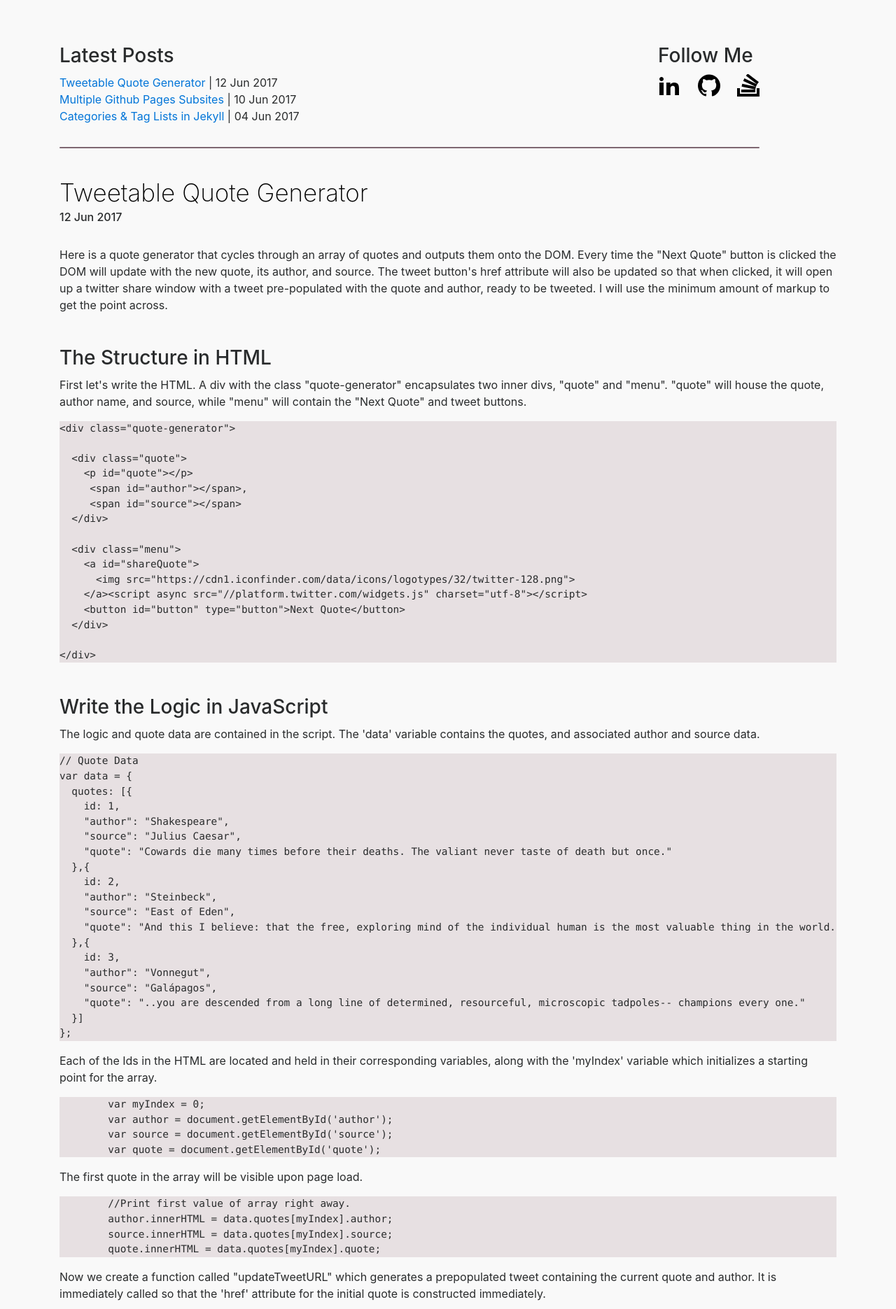
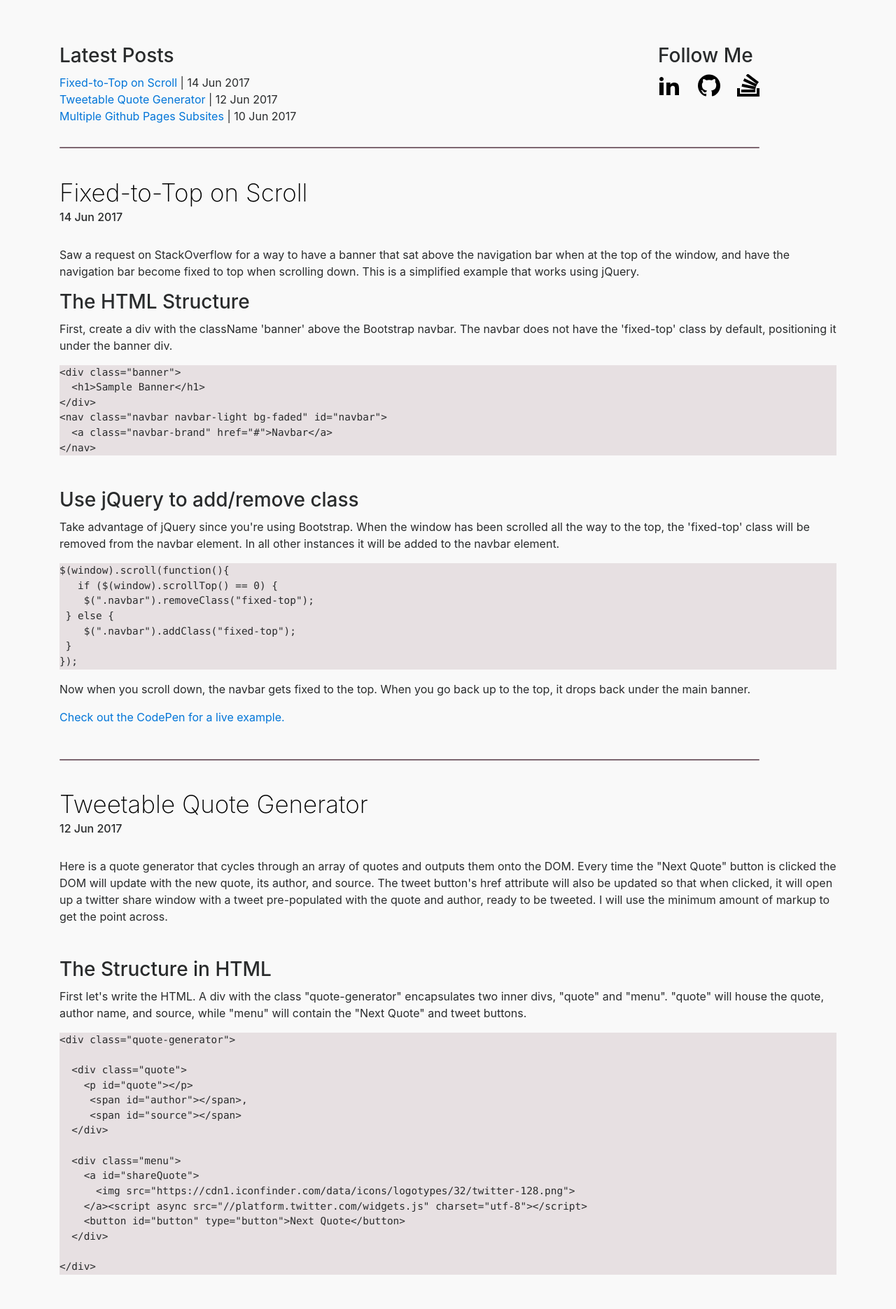
Before and after one commit to lookininward/lookininward.github.io--archive, a Jekyll site: the page built from index.md, in a window 1280 px wide. Shown: the part 438-2309 px from the top of the page at 70% size. Built offline with Jekyll 4.4.1, drawn with Linux system fonts in a browser that asks for light colours; nearby versions of some CDN libraries; some of the changed text lies outside the part shown.

Commit message:
added post, minor style changes

```diff
--- a/_includes/footer.html
+++ b/_includes/footer.html
@@ -15,7 +15,6 @@
 
   ga('create', 'UA-100985057-1', 'auto');
   ga('send', 'pageview');
-
 </script>
 </body>
 </html>
--- /dev/null
+++ b/_posts/2017-06-14-fixed-to-top-scroll.md
@@ -0,0 +1,43 @@
+---
+layout: post
+title: Fixed-to-Top on Scroll
+description: Using jQuery to get navigation bar to fix itself to the top of the window when scrolling.
+categories: javascript, jQuery
+tags: [javascript, jQuery]
+---
+<section>
+<p>Saw a request on StackOverflow for a way to have a banner that sat above the navigation bar when at the top of the window, and have the navigation bar become fixed to top when scrolling down. This is a simplified example that works using jQuery.</p>
+
+<h3>The HTML Structure</h3>
+<p>First, create a div with the className 'banner' above the Bootstrap navbar. The navbar does not have the 'fixed-top' class by default, positioning it under the banner div.</p>
+
+{% highlight html %}
+{% raw %}
+<div class="banner">
+  <h1>Sample Banner</h1>
+</div>
+<nav class="navbar navbar-light bg-faded" id="navbar">
+  <a class="navbar-brand" href="#">Navbar</a>
+</nav>
+{% endraw %}{% endhighlight %}
+
+</section>
+<section>
+<h3>Use jQuery to add/remove class</h3>
+<p>Take advantage of jQuery since you're using Bootstrap. When the window has been scrolled all the way to the top, the 'fixed-top' class will be removed from the navbar element. In all other instances it will be added to the navbar element.</p>
+
+{% highlight jQuery %}
+{% raw %}
+$(window).scroll(function(){
+   if ($(window).scrollTop() == 0) {
+    $(".navbar").removeClass("fixed-top");
+ } else {
+    $(".navbar").addClass("fixed-top");
+ }
+});
+{% endraw %}{% endhighlight %}
+
+<p>Now when you scroll down, the navbar gets fixed to the top. When you go back up to the top, it drops back under the main banner.</p>
+
+<a href="https://codepen.io/lookininward/pen/RgRmWj" target="_blank">Check out the CodePen for a live example.</a>
+</section>
--- a/scss/michael.css
+++ b/scss/michael.css
@@ -46,7 +46,8 @@
   background-repeat: no-repeat;
   background-size: cover;
   filter: grayscale(0.3);
-  filter: contrast(1); }
+  filter: contrast(1);
+  text-align: center; }
   .jumbotron h1 {
     font-family: 'Permanent Marker', cursive;
     font-size: 4em;
@@ -62,16 +63,21 @@
       .jumbotron h1 {
         font-size: 6em;
         line-height: 96px; } }
+    @media screen and (min-width: 992px) {
+      .jumbotron h1 {
+        text-align: left; } }
     @media screen and (min-width: 1200px) {
       .jumbotron h1 {
-        font-size: 7em;
-        text-align: left; } }
+        font-size: 7em; } }
   @media screen and (max-width: 576px) {
     .jumbotron {
       padding: 3em 1em 1em 1em !important; } }
   @media screen and (min-width: 768px) {
     .jumbotron {
       margin-bottom: 4em; } }
+  @media screen and (min-width: 992px) {
+    .jumbotron {
+      text-align: left; } }
 
 .jumbo-home {
   margin-bottom: 4em;
```
Also changed, not shown: scss/custom/_jumbotron.scss (+10 -1 lines), 1 other file.
